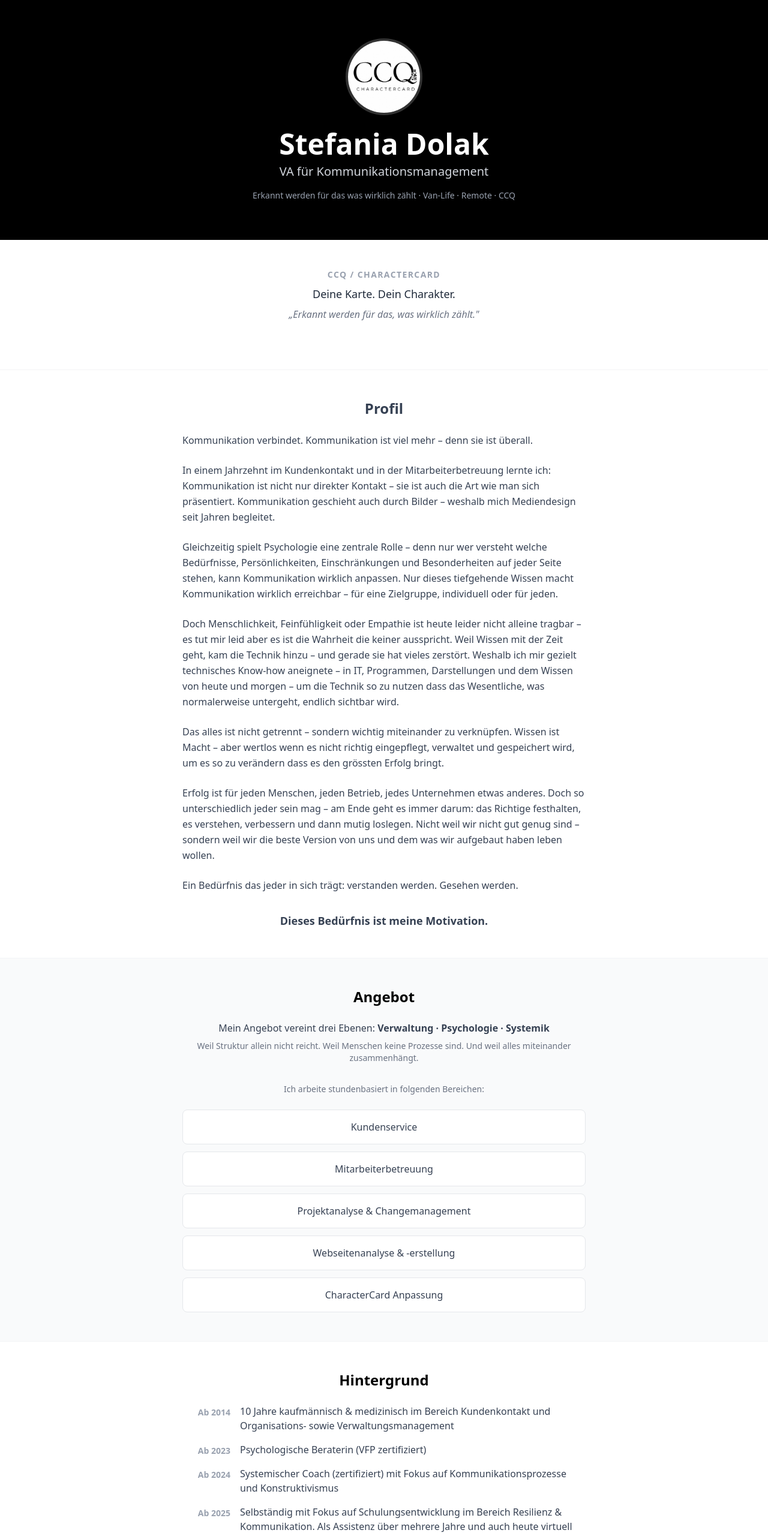
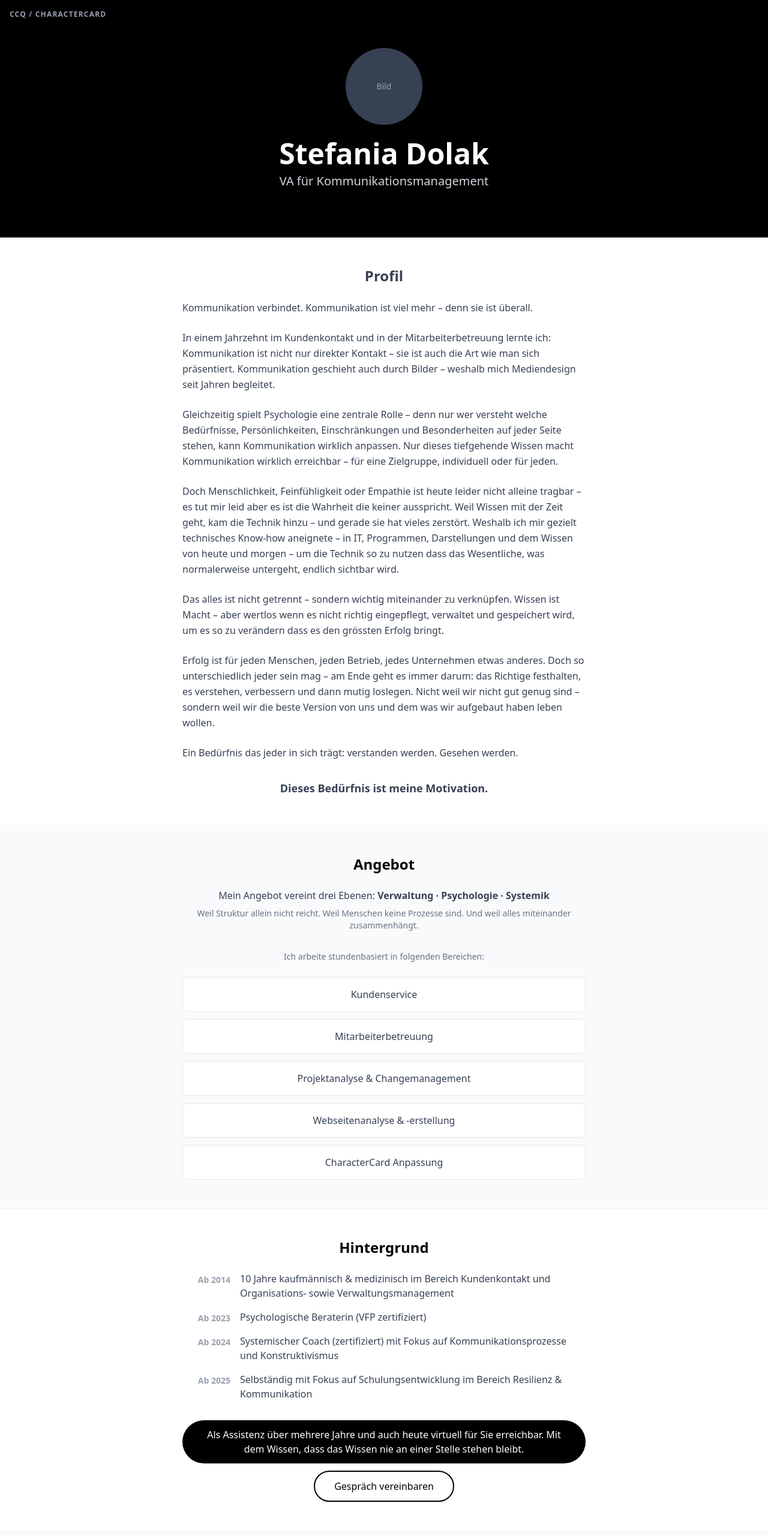
Before and after one commit to StefaniaMaDolak/stefania-dolak-charactercard, a Next.js app: page / in a window 1280 px wide. Shown: the top 2561 px of the page at 60% size. Built offline with nearby package versions, Linux system fonts and the light colour scheme.

Commit message:
11 Korrekturen: Bild-Platzhalter, CCQ getrennt, Email stefania.dolak@mail.ch, Buttons, Footer CCQ, Hinweis entfernt

```diff
--- a/src/app/page.tsx
+++ b/src/app/page.tsx
@@ -5,30 +5,24 @@ import SaveContactButton from "@/components/SaveContactButton";
 export default function Home() {
   return (
     <main className="min-h-screen bg-white text-black">
+      {/* CCQ / CHARACTERCARD — Links oben */}
+      <div className="absolute top-4 left-4 z-10">
+        <p className="text-xs font-bold tracking-widest text-gray-400 uppercase">CCQ / CHARACTERCARD</p>
+      </div>
+
       {/* HERO */}
-      <section className="bg-black text-white py-16 px-4">
+      <section className="bg-black text-white py-16 px-4 pt-20">
         <div className="max-w-2xl mx-auto text-center">
-          <div className="w-32 h-32 mx-auto mb-6 rounded-full overflow-hidden border-4 border-white/20">
-            <img src="/logo.jpg" alt="Stefania Dolak" className="w-full h-full object-cover" />
+          {/* Bild-Platzhalter */}
+          <div className="w-32 h-32 mx-auto mb-6 rounded-full bg-gray-700 flex items-center justify-center">
+            <span className="text-gray-400 text-sm">Bild</span>
           </div>
           <h1 className="text-4xl md:text-5xl font-bold mb-2">Stefania Dolak</h1>
           <p className="text-xl text-gray-300 mb-4">VA für Kommunikationsmanagement</p>
-          <p className="text-sm text-gray-400 max-w-md mx-auto">
-            Erkannt werden für das was wirklich zählt · Van-Life · Remote · CCQ
-          </p>
         </div>
       </section>
 
-      {/* CCQ / CHARACTERCARD */}
-      <section className="py-12 px-4 border-b border-gray-100">
-        <div className="max-w-2xl mx-auto text-center mb-8">
-          <h2 className="text-sm font-bold tracking-widest text-gray-400 uppercase mb-2">CCQ / CHARACTERCARD</h2>
-          <p className="text-lg font-medium text-gray-800">Deine Karte. Dein Charakter.</p>
-          <p className="text-gray-500 italic mt-2">„Erkannt werden für das, was wirklich zählt."</p>
-        </div>
-      </section>
-
-      {/* PROFIL — Kommunikation */}
+      {/* PROFIL */}
       <section className="py-12 px-4 border-b border-gray-100">
         <div className="max-w-2xl mx-auto space-y-6 text-gray-700 leading-relaxed">
           <h2 className="text-2xl font-bold text-center mb-6">Profil</h2>
@@ -84,7 +78,7 @@ export default function Home() {
       <section className="py-12 px-4 border-b border-gray-100">
         <div className="max-w-2xl mx-auto">
           <h2 className="text-2xl font-bold text-center mb-6">Hintergrund</h2>
-          <div className="space-y-4">
+          <div className="space-y-4 mb-8">
             <div className="flex gap-4">
               <div className="w-20 text-right text-sm font-bold text-gray-400 pt-1">Ab 2014</div>
               <div className="flex-1 text-gray-700">10 Jahre kaufmännisch & medizinisch im Bereich Kundenkontakt und Organisations- sowie Verwaltungsmanagement</div>
@@ -99,8 +93,24 @@ export default function Home() {
             </div>
             <div className="flex gap-4">
               <div className="w-20 text-right text-sm font-bold text-gray-400 pt-1">Ab 2025</div>
-              <div className="flex-1 text-gray-700">Selbständig mit Fokus auf Schulungsentwicklung im Bereich Resilienz & Kommunikation. Als Assistenz über mehrere Jahre und auch heute virtuell für Sie erreichbar. Mit dem Wissen, dass das Wissen nie an einer Stelle stehen bleibt.</div>
+              <div className="flex-1 text-gray-700">Selbständig mit Fokus auf Schulungsentwicklung im Bereich Resilienz & Kommunikation</div>
             </div>
+          </div>
+
+          {/* Buttons statt Text */}
+          <div className="text-center space-y-3">
+            <a
+              href="mailto:stefania.dolak@mail.ch?subject=Termin%20vereinbaren"
+              className="inline-block bg-black text-white px-8 py-3 rounded-full font-medium hover:bg-gray-800 transition"
+            >
+              Als Assistenz über mehrere Jahre und auch heute virtuell für Sie erreichbar. Mit dem Wissen, dass das Wissen nie an einer Stelle stehen bleibt.
+            </a>
+            <a
+              href="mailto:stefania.dolak@mail.ch?subject=Gespr%C3%A4ch%20vereinbaren"
+              className="inline-block border-2 border-black text-black px-8 py-3 rounded-full font-medium hover:bg-black hover:text-white transition"
+            >
+              Gespräch vereinbaren
+            </a>
           </div>
         </div>
       </section>
@@ -129,14 +139,22 @@ export default function Home() {
           <p className="text-gray-600 mb-8">Speichere mich direkt in deinem Telefon.</p>
           <SaveContactButton />
           <div className="mt-8 space-y-2 text-sm text-gray-500">
-            <p>📧 koordination.sdolak@gmail.com</p>
-            <p>🌐 ccq-produktseite.vercel.app</p>
+            <p>📧 stefania.dolak@mail.ch</p>
           </div>
         </div>
       </section>
 
+      {/* CCQ WERBUNG — Am Ende jeder personalisierten CCQ */}
+      <section className="py-12 px-4 bg-black text-white">
+        <div className="max-w-2xl mx-auto text-center">
+          <p className="text-xs font-bold tracking-widest text-gray-400 uppercase mb-2">CCQ / CHARACTERCARD</p>
+          <h2 className="text-2xl font-bold mb-2">Deine Karte. Dein Charakter.</h2>
+          <p className="text-gray-300 italic">„Erkannt werden für das, was wirklich zählt."</p>
+        </div>
+      </section>
+
       <footer className="py-6 px-4 text-center text-sm text-gray-400">
-        <p>© 2026 Stefania Dolak · Erkannt werden für das, was wirklich zählt.</p>
+        <p>© 2026 CCQ Charactercard · Erkannt werden für das, was wirklich zählt.</p>
       </footer>
     </main>
   );
```
Also changed, not shown: src/components/SaveContactButton.tsx (+9 -19 lines).
